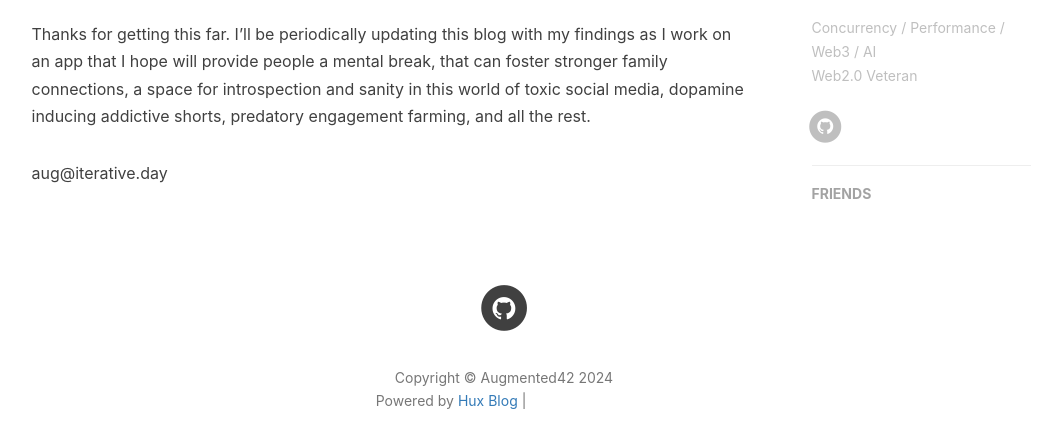
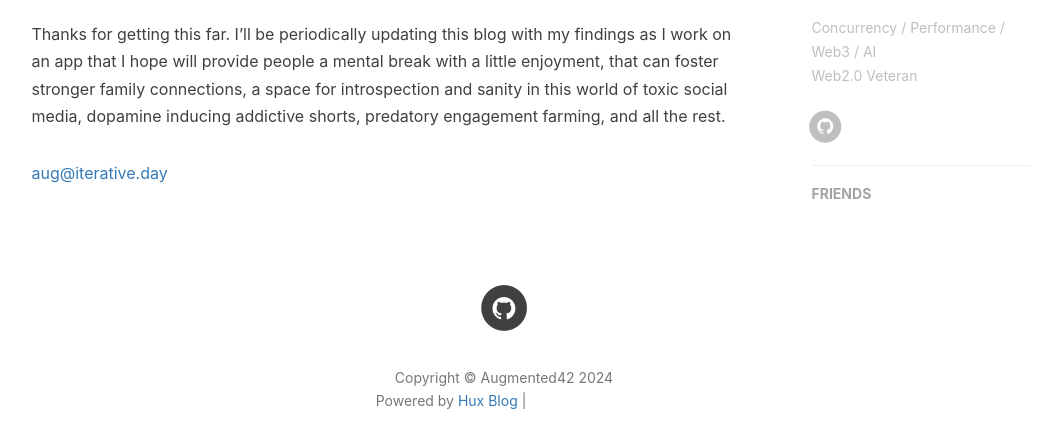
Before and after one commit to augchan42/augchan42.github.io, a Jekyll site: the page built from about.html, in a window 1280 px wide, cut to the strip 813-1318 px from the top of the page. Shown: the top 448 px of the strip, without its empty margins (136-1198 px from the left). Built offline with Jekyll 4.4.1, drawn with Linux system fonts in a browser that asks for light colours; nearby versions of some CDN libraries; comment, search, counter and statistics services are not loaded; grey boxes are pictures that could not be loaded.

Commit message:
update about me

```diff
--- a/_includes/about/en.md
+++ b/_includes/about/en.md
@@ -3,7 +3,7 @@ I started my career doing tech support on Wall Street for a 3GL PowerBuilder com
 Late '99 I moved to SF, and worked for a few startups there - doing everything from supply chain logistics, to real time middleware, and then finally master data management.  Wanderlust struck in '08 again and I moved back to my family's roots in Hong Kong
 where I continued to work in MDM as a consultant and was eventually promoted to a regional architecture/engineering role.  I was laid off in late 2023 (there were 2 rounds that year, and this round seemed to focus on senior folks only).  I'm thankful this happened because it gave me the freedom to work on something interesting to me.  For at least a little while.
 
-Thanks for getting this far.  I'll be periodically updating this blog with my findings as I work on an app that I hope will provide people a mental break, that can foster stronger family connections, a space for introspection and sanity in this world of
+Thanks for getting this far.  I'll be periodically updating this blog with my findings as I work on an app that I hope will provide people a mental break with a little enjoyment, that can foster stronger family connections, a space for introspection and sanity in this world of
 toxic social media, dopamine inducing addictive shorts, predatory engagement farming, and all the rest.
 
-aug@iterative.day
+[aug@iterative.day](mailto:aug@iterative.day)
```
